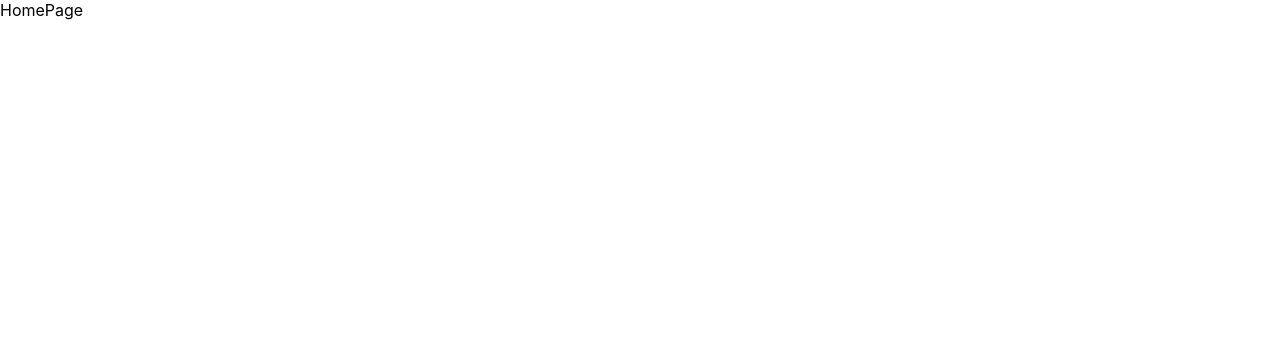
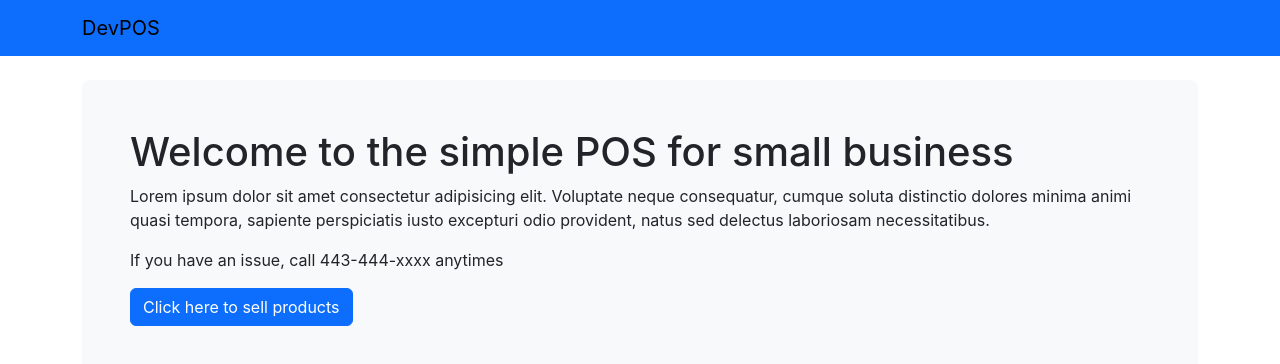
Before and after one commit to valytessa/react, a React (Create React App) app in the folder sample-pos/frontend/: page / in a window 1280 px wide. Shown: the top 364 px of the page. Built offline with nearby package versions, Linux system fonts and the light colour scheme.

Commit message:
Feat: Implement main layout and update home/pos pages

```diff
--- a/sample-pos/frontend/public/index.html
+++ b/sample-pos/frontend/public/index.html
@@ -1,14 +1,12 @@
 <!DOCTYPE html>
 <html lang="en">
+
 <head>
   <meta charset="utf-8" />
   <link rel="icon" href="%PUBLIC_URL%/favicon.ico" />
   <meta name="viewport" content="width=device-width, initial-scale=1" />
   <meta name="theme-color" content="#000000" />
-    <meta
-      name="description"
-      content="Web site created using create-react-app"
-    />
+  <meta name="description" content="Web site created using create-react-app" />
   <link rel="apple-touch-icon" href="%PUBLIC_URL%/logo192.png" />
   <!--
       manifest.json provides metadata used when your web app is installed on a
@@ -24,8 +22,11 @@
       work correctly both with client-side routing and a non-root public URL.
       Learn how to configure a non-root public URL by running `npm run build`.
     -->
+  <link href="https://cdn.jsdelivr.net/npm/bootstrap@5.3.7/dist/css/bootstrap.min.css" rel="stylesheet"
+    integrity="sha384-LN+7fdVzj6u52u30Kp6M/trliBMCMKTyK833zpbD+pXdCLuTusPj697FH4R/5mcr" crossorigin="anonymous">
   <title>React App</title>
 </head>
+
 <body>
   <noscript>You need to enable JavaScript to run this app.</noscript>
   <div id="root"></div>
@@ -40,4 +41,5 @@
       To create a production bundle, use `npm run build` or `yarn build`.
     -->
 </body>
+
 </html>
--- a/sample-pos/frontend/src/App.js
+++ b/sample-pos/frontend/src/App.js
@@ -10,8 +10,8 @@ function App() {
   return (
     <Router>
       <Routes>
-        <Route path="/" element={<HomePage/>} />
-        <Route path="/pos" element={<POSPage/>} />
+        <Route path="/" element={<HomePage />} />
+        <Route path="/pos" element={<POSPage />} />
       </Routes>
     </Router>
   );
--- /dev/null
+++ b/sample-pos/frontend/src/layouts/MainLayout.jsx
@@ -0,0 +1,23 @@
+import React from 'react'
+import { Link } from 'react-router-dom'
+
+function MainLayout({children}) {
+  return (
+    <div>
+      <header>
+        <nav className="navbar navbar-light bg-primary">
+          <div className="container">
+            <Link to="/" className="navbar-brand">DevPOS</Link>
+          </div>
+        </nav>
+      </header>
+      <main>
+        <div className="container mt-3">
+          {children}
+        </div>
+      </main>
+    </div>
+  )
+}
+
+export default MainLayout
--- a/sample-pos/frontend/src/pages/HomePage.jsx
+++ b/sample-pos/frontend/src/pages/HomePage.jsx
@@ -1,11 +1,26 @@
-import React from 'react'
+import React from "react";
+import { Link } from "react-router-dom";
+import MainLayout from "../layouts/MainLayout";
 
 function HomePage() {
   return (
-    <div>
-        HomePage
-    </div>
-  )
+    <MainLayout>
+      <div className="bg-light p-5 mt-4 rounded-3">
+        <h1>Welcome to the simple POS for small business</h1>
+        <p>
+          Lorem ipsum dolor sit amet consectetur adipisicing elit.
+          Voluptate neque consequatur, cumque soluta distinctio
+          dolores minima animi quasi tempora, sapiente perspiciatis
+          iusto excepturi odio provident, natus sed delectus
+          laboriosam necessitatibus.
+        </p>
+        <p>If you have an issue, call 443-444-xxxx anytimes</p>
+        <Link to="/pos" className="btn btn-primary">
+          Click here to sell products
+        </Link>
+      </div>
+    </MainLayout>
+  );
 }
 
-export default HomePage
+export default HomePage;
--- a/sample-pos/frontend/src/pages/POSPage.jsx
+++ b/sample-pos/frontend/src/pages/POSPage.jsx
@@ -1,11 +1,12 @@
-import React from 'react'
+import React from "react";
+import MainLayout from "../layouts/MainLayout";
 
 function POSPage() {
   return (
-    <div>
-        POSPage
-    </div>
-  )
+    <MainLayout>
+      POS Content
+    </MainLayout>
+  );
 }
 
-export default POSPage
+export default POSPage;
```
Lines whose indentation alone changed are shown as unchanged.
